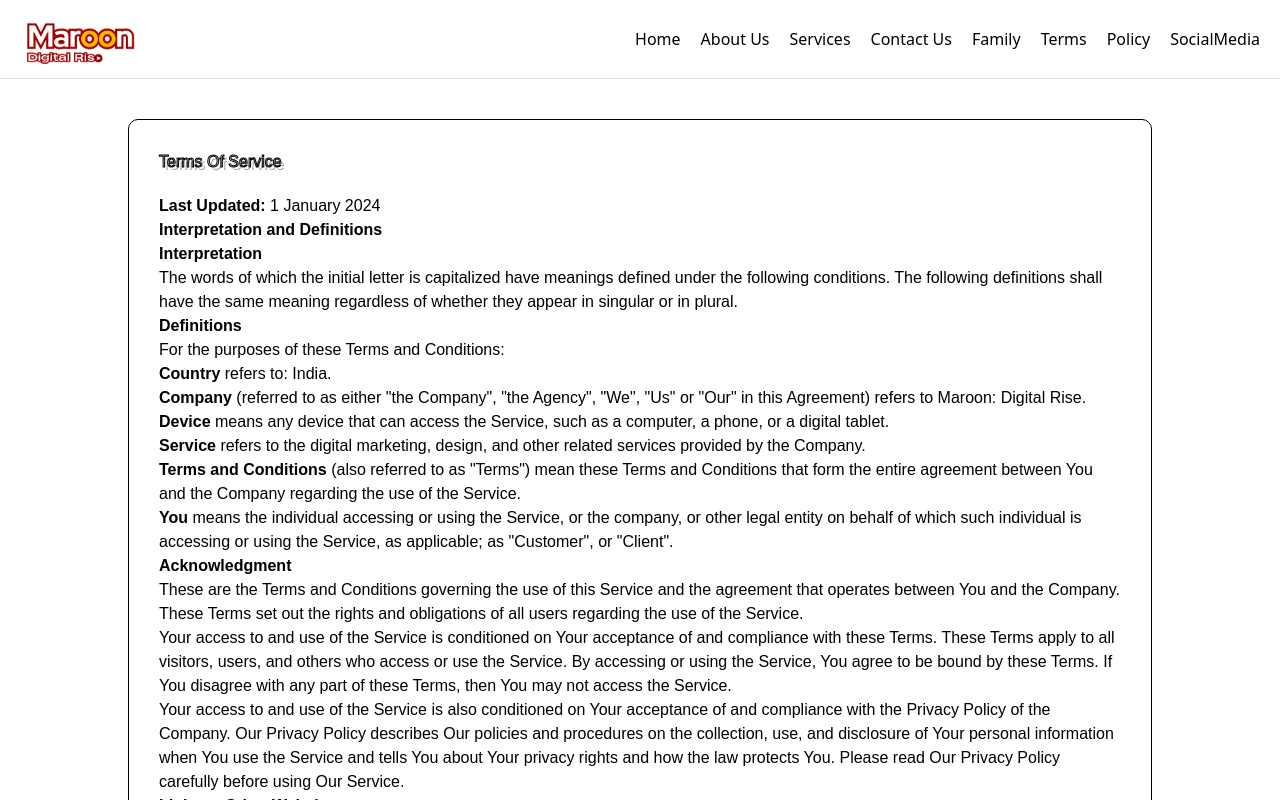
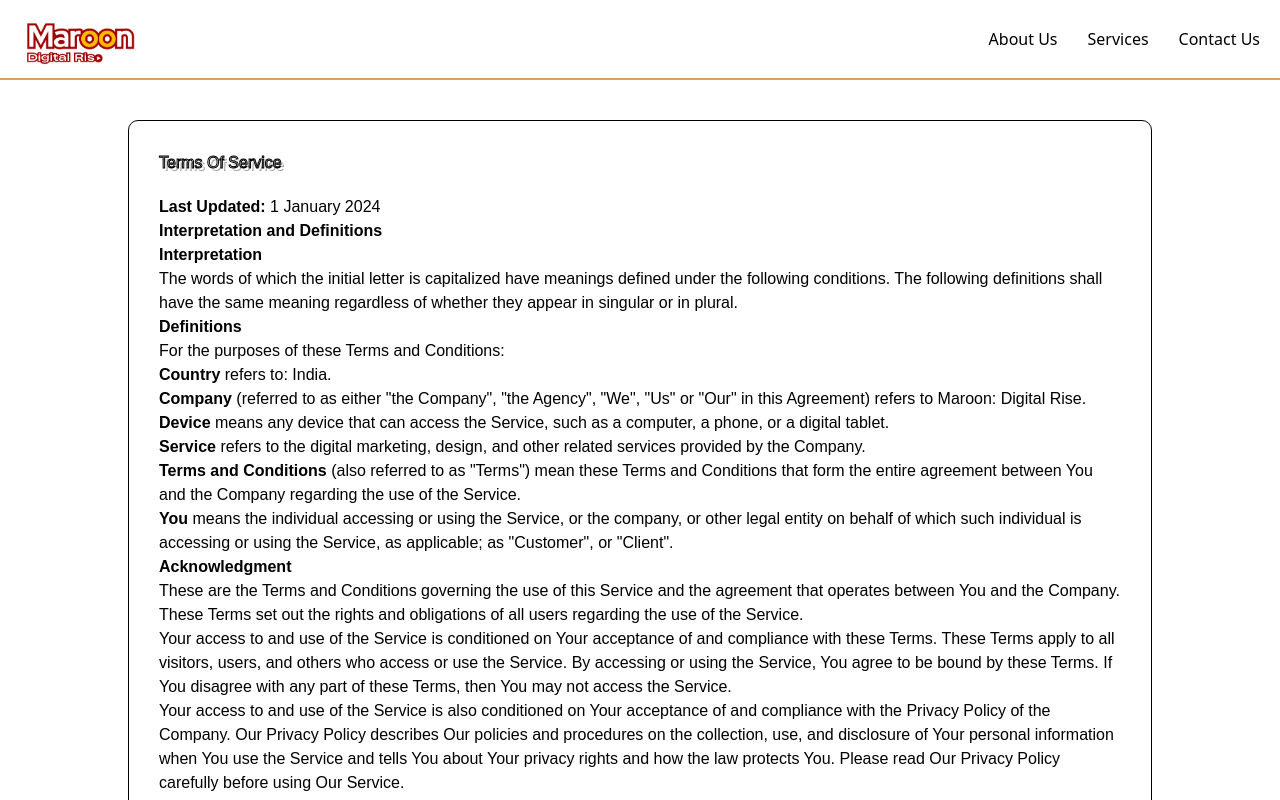
Before and after one commit to Saadsayyed527/Maroon-, a React (Vite) app in the folder client/: page /terms in a window 1280 px wide. Shown: the top 800 px of the page. Built offline with nearby package versions, Linux system fonts and the light colour scheme.

Commit message:
Component : code refactor

```diff
--- a/client/src/pages/Navbar.jsx
+++ b/client/src/pages/Navbar.jsx
@@ -1,86 +1,76 @@
-import React from 'react';
-import { useNavigate } from 'react-router-dom';
+import React, { useEffect } from "react";
+import { Link } from "react-router-dom";
+import Logo from "/Mlogo.png"
 
 const Navbar = () => {
-    const navigate = useNavigate();
+  const navLinks = [
+    { path: "/about", label: "About Us" },
+    { path: "/services", label: "Services" },
+    { path: "/contact", label: "Contact Us" },
+  ];
 
-    const handleNavigation = (url) => {
-        navigate(url);
+  useEffect(() => {
+    const styleSheet = document.createElement("style");
+    styleSheet.innerHTML = styles;
+    document.head.appendChild(styleSheet);
+
+    return () => {
+      document.head.removeChild(styleSheet);
     };
+  }, []);
 
-    return (
-        <div className="navbar">
-            <div className="logo">
-               <img src="Mlogo.png" alt="logo" width={"120px"} />
-            </div>
-            <div className="nav-links">
-            <button onClick={() => handleNavigation('/')}>Home</button>
-                <button onClick={() => handleNavigation('/about')}>About Us</button>
-                <button onClick={() => handleNavigation('/services')}>Services</button>
-                <button onClick={() => handleNavigation('/contact')}>Contact Us</button>
-
-                <button onClick={() => handleNavigation('/family')}>Family</button>
-                <button onClick={() => handleNavigation('/terms')}>Terms</button>
-
-                <button onClick={() => handleNavigation('/policy')}>Policy</button>
-
-
-                <button onClick={() => handleNavigation('/socialmedia')}>SocialMedia</button>
-
-
-            </div>
-        </div>
-    );
+  return (
+    <header className="navbar">
+      <div className="logo">
+        <Link to="/" aria-label="Navigate to Home">
+          <img src={Logo} alt="Maroon Digital Rise Website Logo" width="120" />
+        </Link>
+      </div>
+      <nav className="nav-links font-outfit font-semibold text-2xl px-3" aria-label="Main Navigation">
+        <ul>
+          {navLinks.map((link) => (
+            <li key={link.path}>
+              <Link to={link.path}>{link.label}</Link>
+            </li>
+          ))}
+        </ul>
+      </nav>
+    </header>
+  );
 };
 
 export default Navbar;
 
+// Styles as a template string
 const styles = `
-/* Navbar container */
 .navbar {
     display: flex;
     justify-content: space-between;
     align-items: center;
     padding: 10px 20px;
     background-color: white;
-    border-bottom: 1px solid #ddd;
+    border-bottom: 2px solid #D8A25E;
 }
 
-/* Logo styling */
 .logo {
     font-size: 24px;
     font-weight: bold;
     color: maroon;
 }
 
-.logo span {
-    color: orange;
+.nav-links ul {
+    display: flex;
+    gap: 30px;
+    list-style: none;
+    margin: 0;
+    padding: 0;
 }
 
-/* Navigation links */
-.nav-links {
-    display: flex;
-    gap: 20px;
-}
-
-.nav-links button {
-    background: none;
-    border: none;
+.nav-links a {
     text-decoration: none;
     color: black;
     font-size: 16px;
     cursor: pointer;
     transition: color 0.3s, font-weight 0.3s;
 }
-
-.nav-links button:hover {
-    color: maroon;
-    font-weight: bold;
-    font-size:25px;
-}
 `;
-
-const styleSheet = document.createElement("style");
-styleSheet.type = "text/css";
-styleSheet.innerText = styles;
-document.head.appendChild(styleSheet);
```
